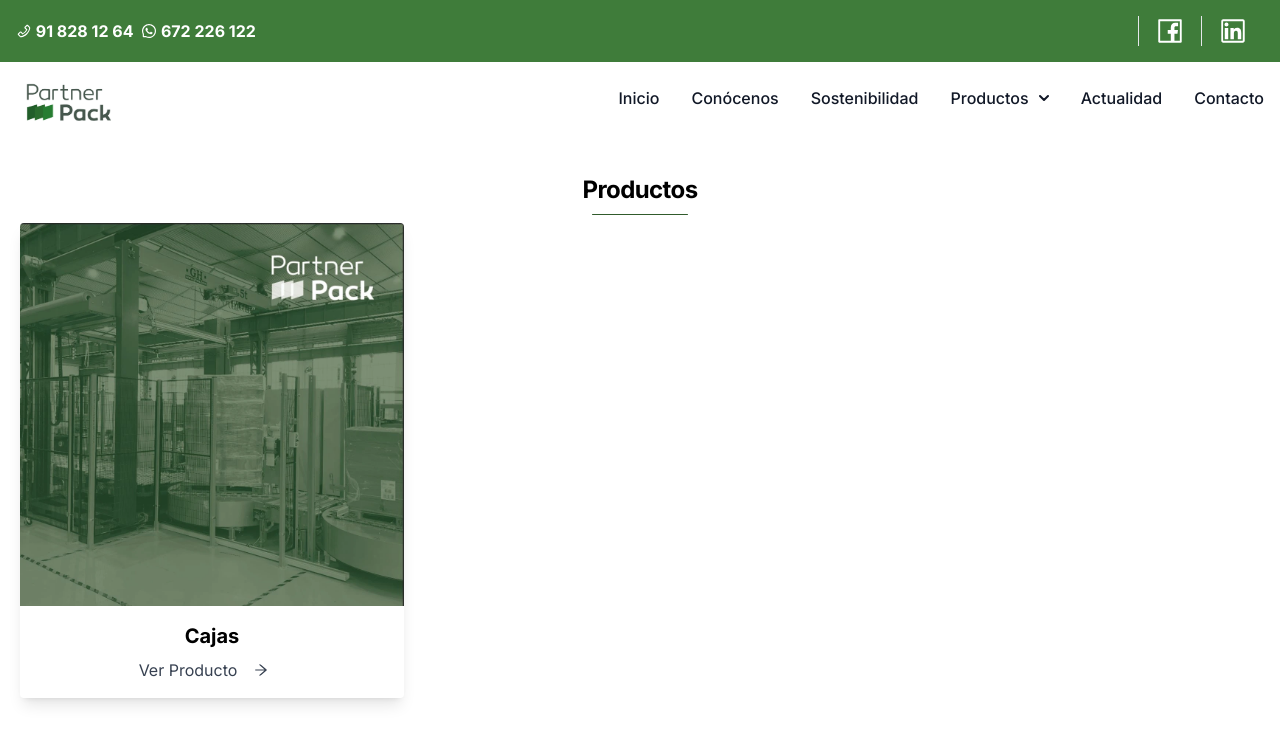
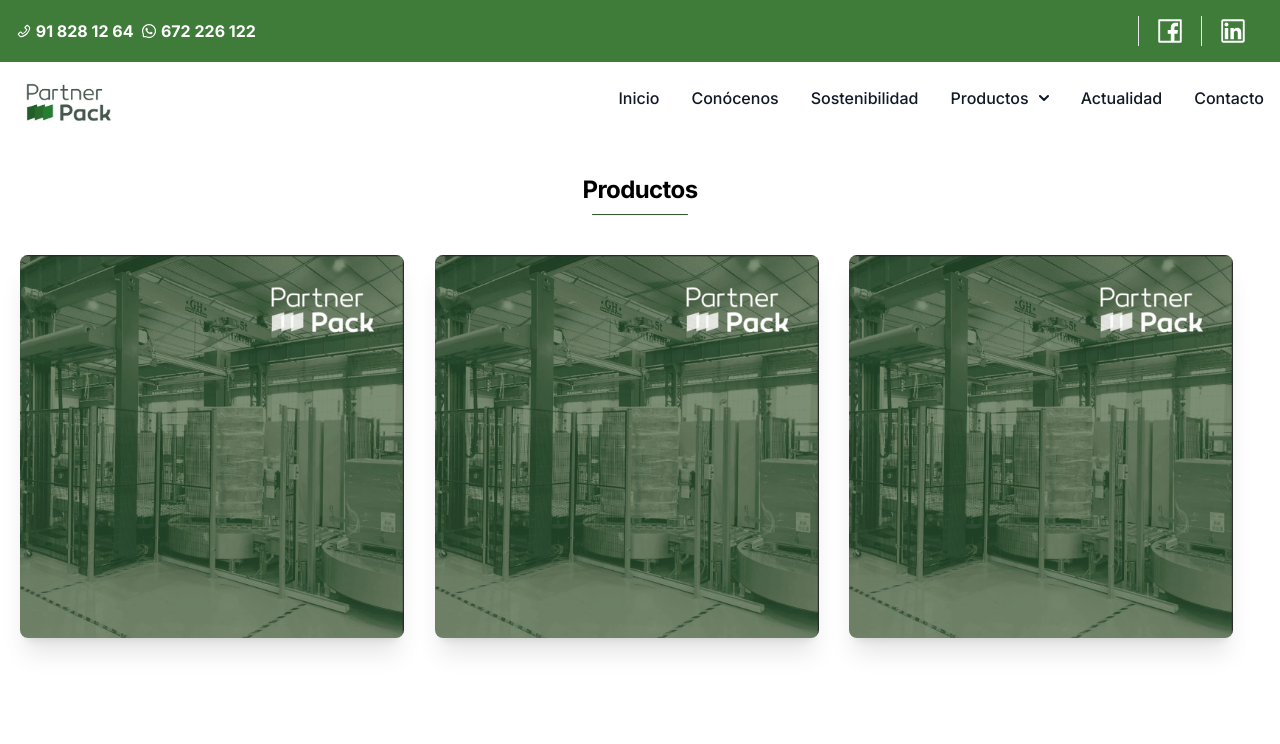
Before and after one commit to Helenagg/partner-pack-2.0, a Next.js app: page /productos in a window 1280 px wide. Shown: the top 744 px of the page. Built offline with nearby package versions, Linux system fonts and the light colour scheme.

Commit message:
flip card pending center back

```diff
--- a/components/Productos/Productos.jsx
+++ b/components/Productos/Productos.jsx
@@ -4,10 +4,21 @@ import { AiOutlineArrowRight } from "react-icons/ai";
 
 const Productos = () => {
 
-    const tablets = {
-        front: ["F","r","a","n","c","o"," ","A",".","M","a","r","c","u","z","z","i"," "],
-        back: ["D","e","v","e","l","o","p","e","r"," ","B","a","c","k","e","n","d"," "],
-      }
+  const url = [
+    {
+      name: "cajas",
+      url: "/assets/img/contacto/enfardadora_automatica.webp",
+    },
+    {
+      name: "cajas",
+      url: "/assets/img/contacto/enfardadora_automatica.webp",
+    },
+    {
+      name: "cajas",
+      url: "/assets/img/contacto/enfardadora_automatica.webp",
+    },
+  ];
+
   return (
     <div className='container mx-auto px-5 py-8'>
       <div className='text-center mb-6'>
@@ -15,16 +26,27 @@ const Productos = () => {
         <div className='flex justify-center'>
           <hr className='border-secondary-light m-2 border-1 w-24 rounded-md' />
         </div>
-        <div className='max-w-sm rounded overflow-hidden shadow-lg'>
+        <div className='flex-grow w-full flex items-center justify-center flex-col group cursor-pointer'>
+          <div className='grid grid-cols-1 md:grid-cols-3 gap-1 my-4 w-full text-center'>
+            {url.map((element, index) => {
+              return (
+                <div
+                  className='relative max-w-sm mt-4 rounded-lg transform transition ease-in-out shadow-xl [transform-style:preserve-3d] group-hover:[transform:rotateY(180deg)] duration-1000 delay-[var(--delay)]'
+                  style={{ "--delay": index * 0.1 + "s" }}
+                  key={index}
+                >
+                  <div>
                     <Image
-            src='/assets/img/contacto/enfardadora_automatica.webp'
-            alt=''
+                      src={element.url}
+                      alt={element.name}
                       width={1042}
                       height={1038}
-            className='w-full'
+                      className='w-full rounded-lg'
                     />
-          <div className='px-6 py-4'>
-            <div className='font-bold text-xl mb-2'>Cajas</div>
+                  </div>
+                  {/* <div className=''> */}
+                  <div className='absolute bg-white rounded-lg inset-0 h-full w-full [transform:rotateY(180deg)] [backface-visibility:hidden]'>
+                    <div className='font-bold mb-2'>Cajas</div>
 
                     <a className='text-gray-700 text-base flex justify-center'>
                       Ver Producto
@@ -32,10 +54,12 @@ const Productos = () => {
                     </a>
                   </div>
                 </div>
+              );
+            })}
           </div>
-
         </div>
-
+      </div>
+    </div>
   );
 };
 
```
Lines whose indentation alone changed are shown as unchanged.
